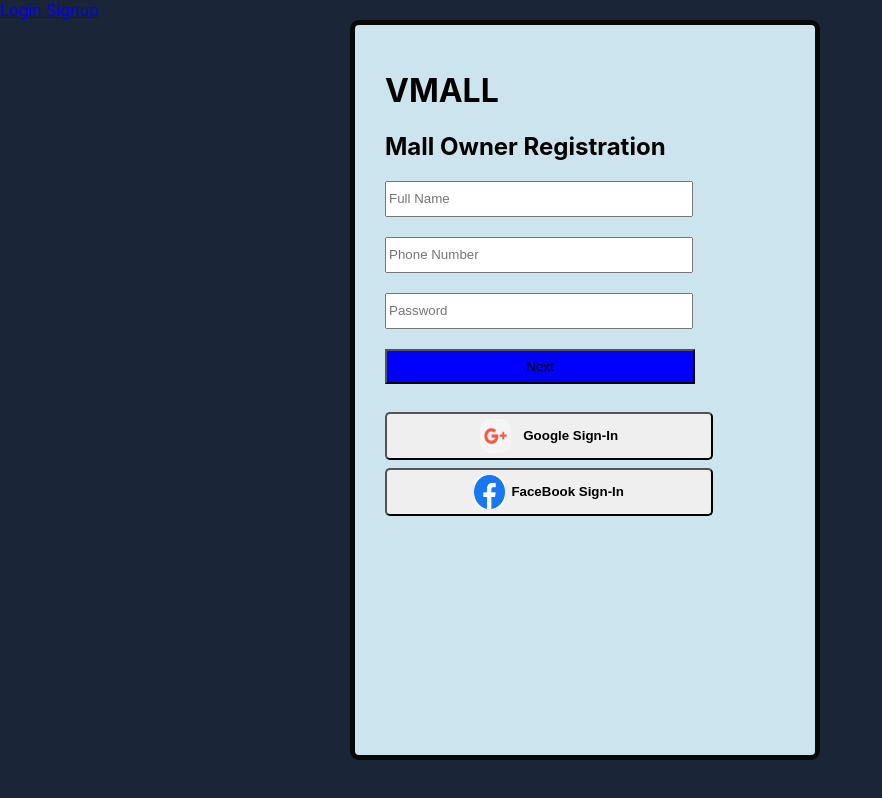
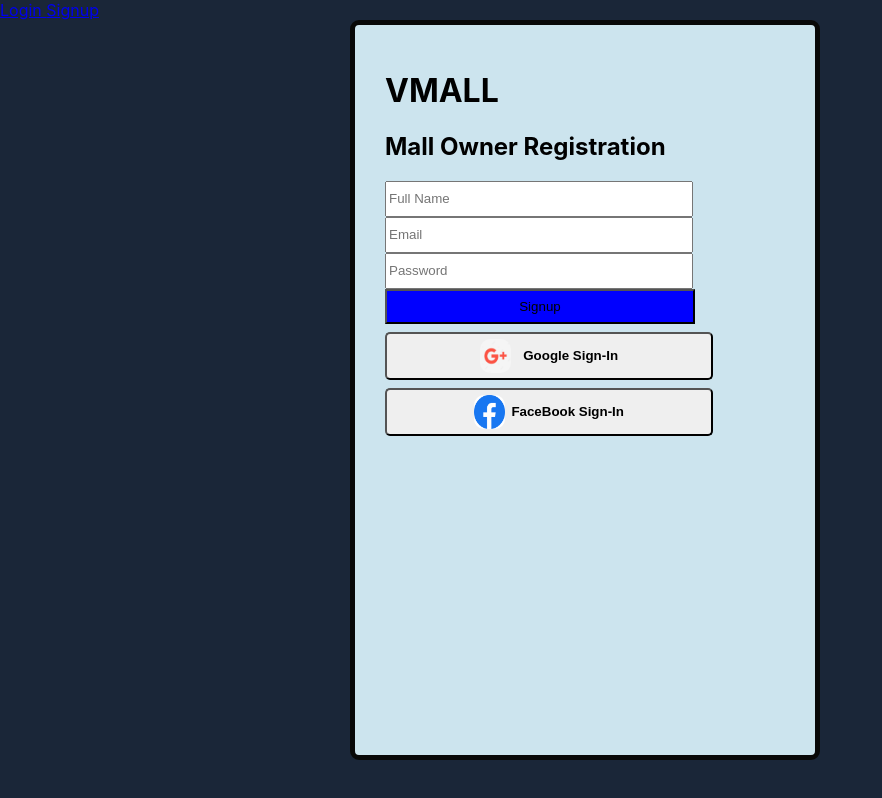
Before and after one commit to abhiwork0145/VM7march, a React (Create React App) app in the folder VirtualMall/frontend_virtual_mall/: page /signup in a window 1280 px wide. Shown: the whole page, without its empty margins (0-882 px from the left). Built offline with nearby package versions, Linux system fonts and the light colour scheme.

Commit message:
Integrated Signup

```diff
--- a/VirtualMall/frontend_virtual_mall/package.json
+++ b/VirtualMall/frontend_virtual_mall/package.json
@@ -6,6 +6,7 @@
     "@testing-library/jest-dom": "^5.15.0",
     "@testing-library/react": "^11.2.7",
     "@testing-library/user-event": "^12.8.3",
+    "axios": "^0.24.0",
     "react": "^17.0.2",
     "react-dom": "^17.0.2",
     "react-router-dom": "^6.0.2",
--- a/VirtualMall/frontend_virtual_mall/src/App.js
+++ b/VirtualMall/frontend_virtual_mall/src/App.js
@@ -1,6 +1,7 @@
 import React from 'react'
 import Signup from './components/signup/Signup';
 import Login from './components/login/Login';
+import axios from 'axios';
 import {
   BrowserRouter,
   Routes,
@@ -10,6 +11,23 @@ import {
 from 'react-router-dom';
 
 function App() {
+
+  const signupHandler = (user, email, password) =>{
+    axios
+      .post("http://localhost:8000/users/registration/", { "username" : user, "email": email, "password" : password})
+      .then((response) => {
+        console.log(response);
+        console.log(response.data);
+        if (response.data.success){
+          alert(response.data.success)
+          window.location.href = "/login"
+        }
+        else{
+          alert(response.data.error)
+        }
+    });
+  }
+
   return (
     <div>
       <BrowserRouter>
@@ -17,7 +35,7 @@ function App() {
         <Link to="/signup">Signup </Link>
         <Routes>
           <Route path="/login" element={<Login />}></Route>
-          <Route path="/signup" element={<Signup />}></Route>
+          <Route path="/signup" element={<Signup onSignup={signupHandler} />}></Route>
         </Routes>
       </BrowserRouter>
     </div>
--- a/VirtualMall/frontend_virtual_mall/src/components/signup/Signup.js
+++ b/VirtualMall/frontend_virtual_mall/src/components/signup/Signup.js
@@ -1,29 +1,45 @@
-import React from 'react'
+import {React, useState} from 'react'
 import './Signup.css'
 import Google from './images/google.jpeg';
 import Facebook from './images/facebook.png';
 
-function Signup() {
+function Signup({ onSignup }) {
+
+  const [user, setUser] = useState("")
+  const [email, setEmail] = useState("")
+  const [password, setPassword] = useState("")
+
+  const userChangeHandler = (event) => {
+      setUser(event.target.value);
+  }
+
+  const emailChangeHandler = (event) => {
+      setEmail(event.target.value);
+  }
+
+  const passwordChangeHandler = (event) => {
+      setPassword(event.target.value);
+  }
+
+  const submitHandler = e =>{
+      e.preventDefault();
+      onSignup(user, email, password);
+  }
+
   return (
     <div class = "container">
       <h1 >VMALL </h1>
       <h2>Mall Owner Registration</h2>
-
-                <div >
-                <input type = "text" class="Name" placeholder="Full Name"/> <br/><br/>
-              <input type = "text"  class="Number" id = "Mobile number" placeholder=  "Phone Number" /><br/><br/>
-               <input type = "password" class="Password" placeholder="Password"/><br/><br/>
-              <button type="Button" class = "next">Next</button><br/><br/>
+        <form onSubmit={submitHandler}>
+          <input type = "text" class="Name" placeholder="Full Name" onChange={userChangeHandler} /> <br/>
+          <input type = "text"  class="Number" id="Mobile Number" placeholder="Email" onChange={emailChangeHandler} /><br/>
+          <input type = "password" class="Password" placeholder="Password" onChange={passwordChangeHandler} /><br/>
+          <input type="submit" class = "next" value="Signup" /><br />
           <button className="login-buttons"><img src={Google} alt="" className="buttons-logo"/>Google Sign-In</button>
           <button className="login-buttons"><img src={Facebook} alt="" className="buttons-logo"/>FaceBook Sign-In</button>
+        </form>
     </div>
-          </div>
-
-
-
-
   )
-
 }
 
 export default Signup
```
Also changed, not shown: 1 other file (tests, documents, lock files or other folders). Lines whose indentation alone changed are shown as unchanged.
